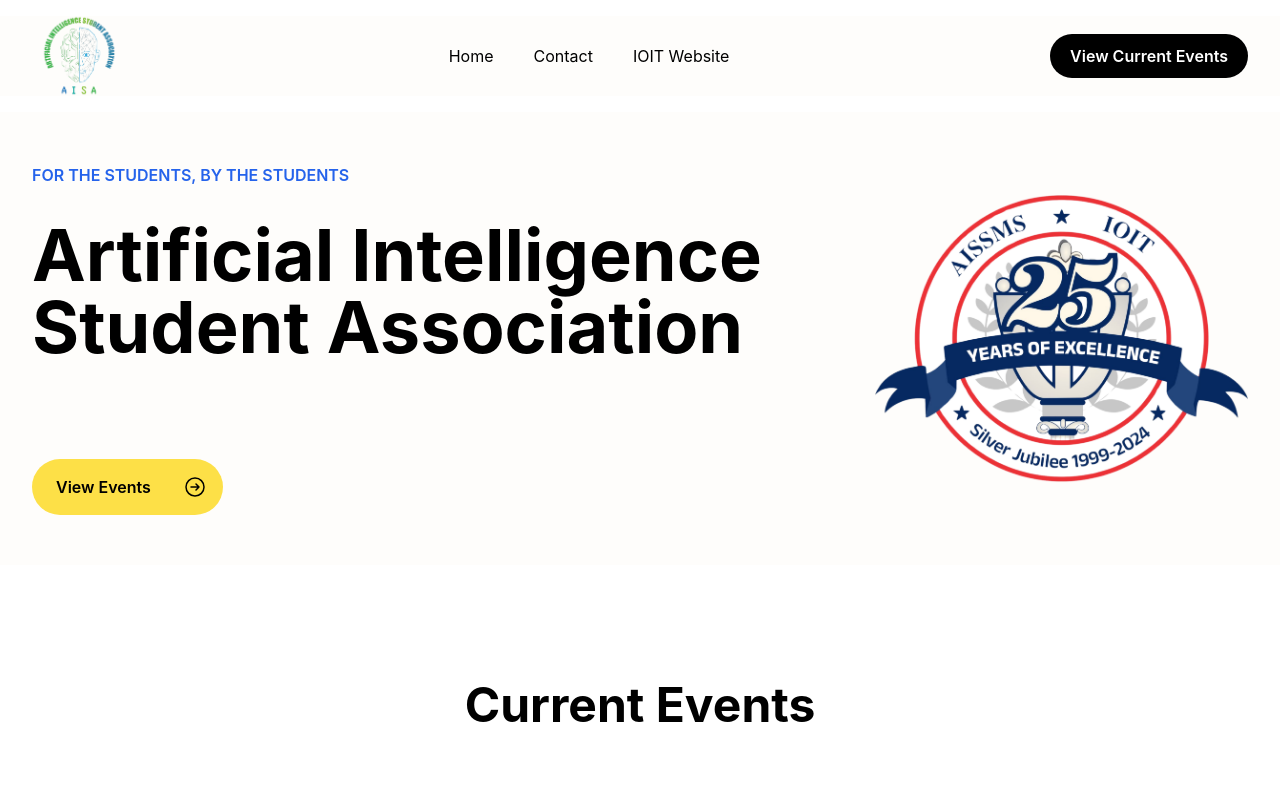
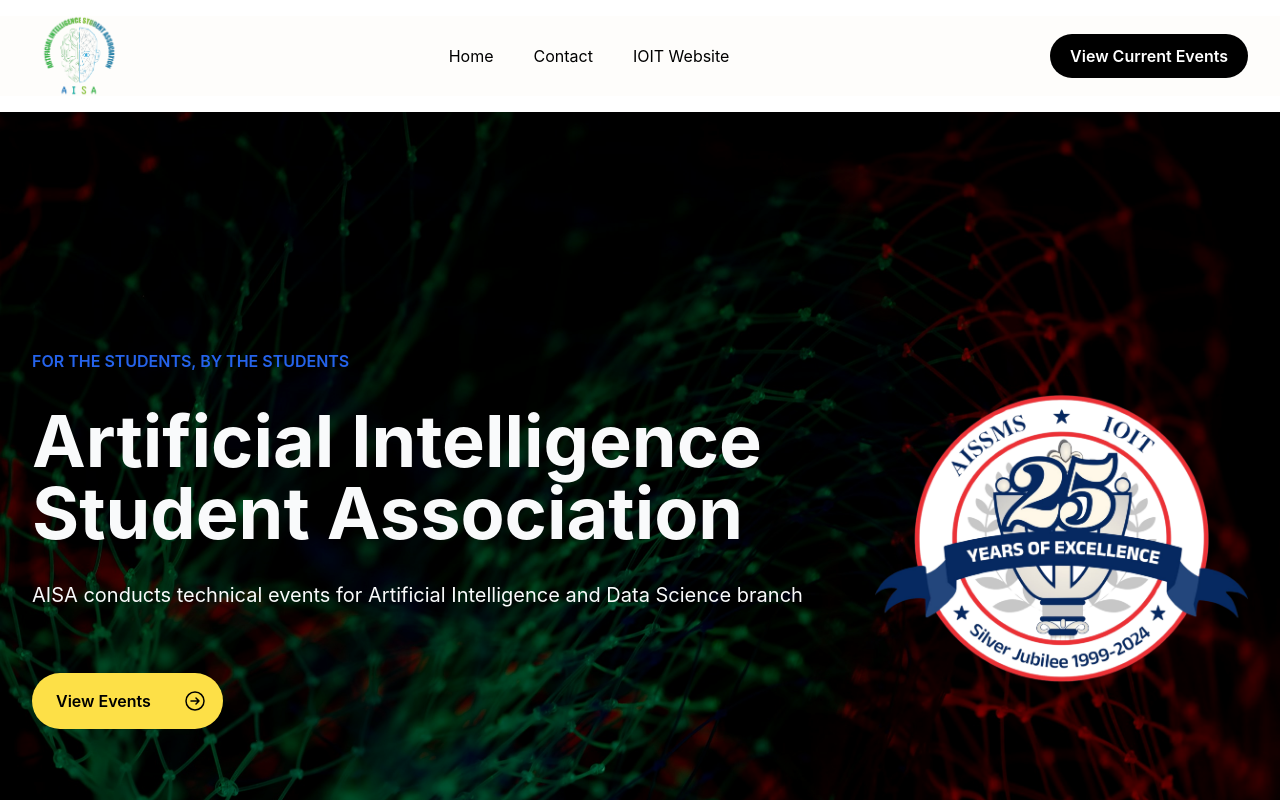
Before and after one commit to siddheshtv/aisa_web_events, a React (Create React App) app: page / in a window 1280 px wide. Shown: the top 800 px of the page. Built offline with nearby package versions, Linux system fonts and the light colour scheme.

Commit message:
add cover

```diff
--- a/src/components/HomeComp/Hero.jsx
+++ b/src/components/HomeComp/Hero.jsx
@@ -1,31 +1,35 @@
 import React from "react";
 import years from "../../assets/25_years.png";
+import cover from "../../assets/coverunsplash.jpg";
 
 const Hero = () => {
   return (
     <div>
-      <div class="bg-white">
-        <section class="bg-[#FCF8F1] bg-opacity-30 py-3 lg:py-10">
-          <div class="px-4 mx-auto max-w-7xl sm:px-6 lg:px-8">
-            <div class="grid items-center grid-cols-1 gap-12 lg:grid-cols-3">
+      <div className="relative min-h-screen flex justify-center items-center">
+        <section className="py-3 lg:py-10 absolute z-10">
+          <div className="px-4 mx-auto max-w-7xl sm:px-6 lg:px-8">
+            <div className="grid items-center grid-cols-1 gap-12 lg:grid-cols-3">
               <div className="col-span-2">
-                <p class="text-base font-semibold text-blue-600 uppercase pt-12 lg:pt-0">
+                <p className="text-base font-semibold text-blue-600 uppercase pt-12 lg:pt-0">
                   For the students, By the students
                 </p>
-                <h1 class="mt-4 text-3xl font-bold text-black lg:mt-8 xl:text-7xl">
+                <h1 className="mt-4 text-3xl font-bold text-gray-50 lg:mt-8 xl:text-7xl">
                   Artificial Intelligence Student Association
                 </h1>
-                <p class="mt-4 text-base text-black lg:mt-8 sm:text-xl"></p>
+                <p className="mt-4 text-base text-gray-50 lg:mt-8 sm:text-xl">
+                  AISA conducts technical events for Artificial Intelligence and
+                  Data Science branch
+                </p>
 
                 <a
                   href="#events"
                   title=""
-                  class="inline-flex items-center px-6 py-4 mt-8 font-semibold text-black transition-all duration-200 bg-yellow-300 rounded-full lg:mt-16 hover:bg-yellow-400 focus:bg-yellow-400"
+                  className="inline-flex items-center px-6 py-4 mt-8 font-semibold text-black transition-all duration-200 bg-yellow-300 rounded-full lg:mt-16 hover:bg-yellow-400 focus:bg-yellow-400"
                   role="button"
                 >
                   View Events
                   <svg
-                    class="w-6 h-6 ml-8 -mr-2"
+                    className="w-6 h-6 ml-8 -mr-2"
                     xmlns="http://www.w3.org/2000/svg"
                     fill="none"
                     viewBox="0 0 24 24"
@@ -42,11 +46,16 @@
               </div>
 
               <div className="flex justify-center">
-                <img class="w-1/2 lg:w-full" src={years} alt="" />
+                <img className="w-1/2 lg:w-full" src={years} alt="" />
               </div>
             </div>
           </div>
         </section>
+        <img
+          className="w-full object-fit brightness-50 -z-10"
+          src={cover}
+          alt="Cover"
+        />
       </div>
     </div>
   );
--- a/src/index.css
+++ b/src/index.css
@@ -1,6 +1,10 @@
 @tailwind base;
 @tailwind components;
 @tailwind utilities;
+
+html {
+  scroll-behavior: smooth;
+}
 
 body {
   margin: 0;
```
Also changed, not shown: src/assets/coverunsplash.jpg (added).
